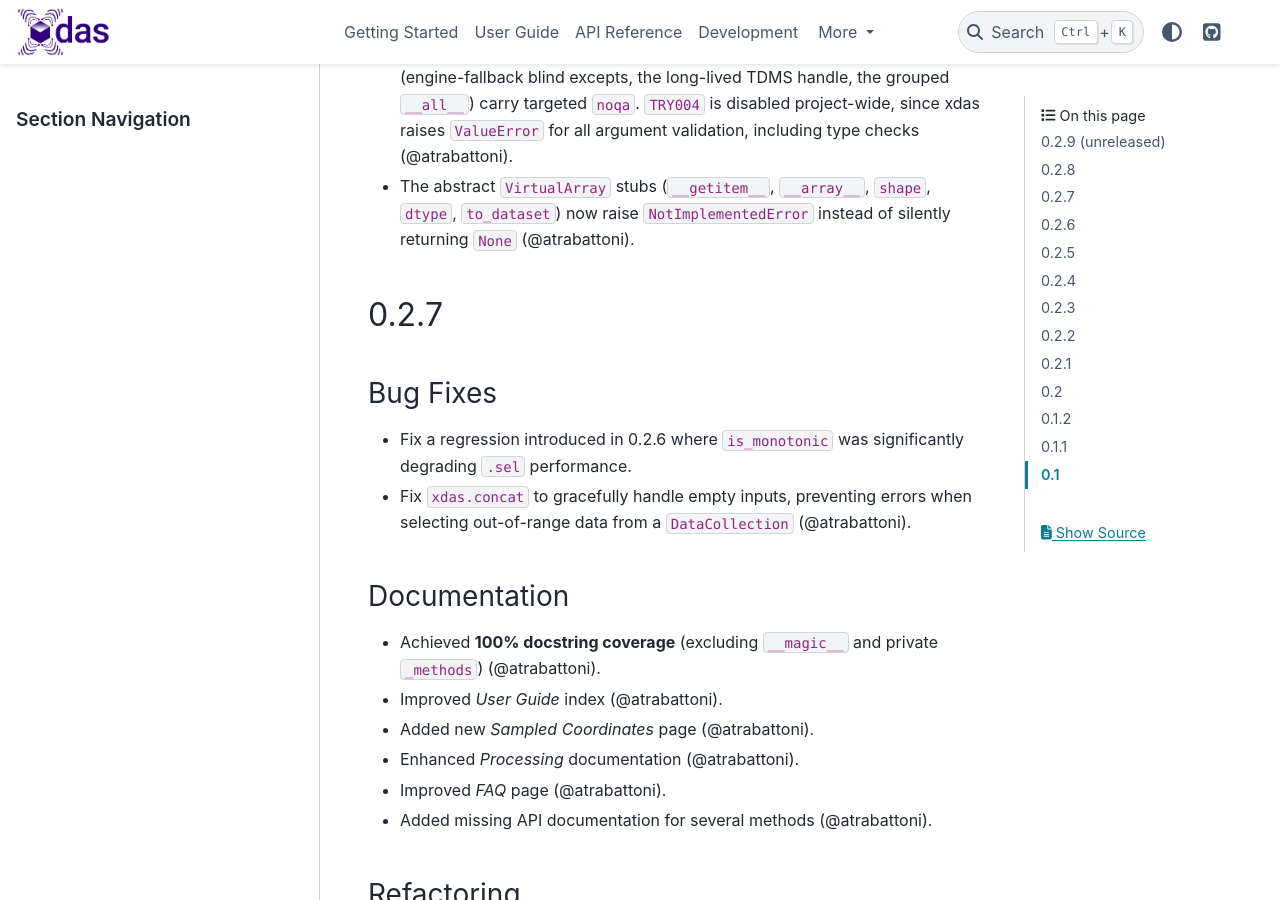
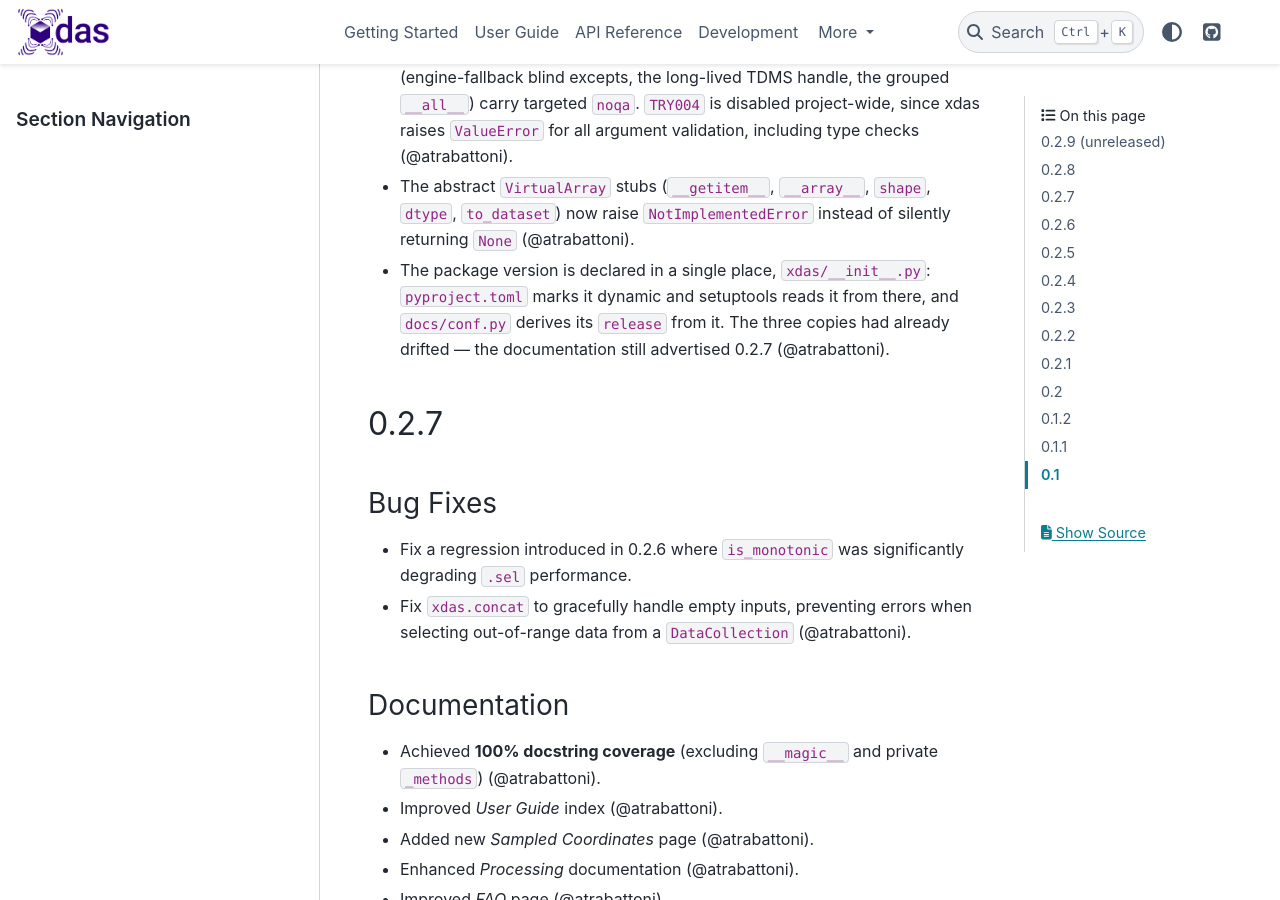
Before and after one commit to xdas-dev/xdas, a Sphinx documentation site: the page built from docs/release-notes.md, in a window 1280 px wide and 900 px high, scrolled down 2547 px. Built offline with Sphinx 7.4.7 and the PyData theme 0.15.4, drawn with Linux system fonts in a browser that asks for light colours.

Commit message:
Note the single version source in the release notes

```diff
--- a/docs/release-notes.md
+++ b/docs/release-notes.md
@@ -31,6 +31,7 @@
 - Added `xdas.testing.dummy`, a configurable fixture generator replacing `xdas.synthetics.dummy` (@atrabattoni).
 - Comply with ruff 0.16, whose default rule set is considerably broader (`B`, `C4`, `SIM`, `RUF`, `PERF`, `TRY`, `BLE`, `S`, `DTZ`, `FLY`, `PL`…). Mutable argument defaults (the `dim={...}` mappings of `fft`, `rfft`, `ifft`, `irfft`, `stft`, `to_stream`) became `None` sentinels documenting the same defaults; class-level registries and engine specs are annotated `ClassVar`; deliberate patterns (engine-fallback blind excepts, the long-lived TDMS handle, the grouped `__all__`) carry targeted `noqa`. `TRY004` is disabled project-wide, since xdas raises `ValueError` for all argument validation, including type checks (@atrabattoni).
 - The abstract `VirtualArray` stubs (`__getitem__`, `__array__`, `shape`, `dtype`, `to_dataset`) now raise `NotImplementedError` instead of silently returning `None` (@atrabattoni).
+- The package version is declared in a single place, `xdas/__init__.py`: `pyproject.toml` marks it dynamic and setuptools reads it from there, and `docs/conf.py` derives its `release` from it. The three copies had already drifted — the documentation still advertised 0.2.7 (@atrabattoni).
 
 ## 0.2.7
 
```
